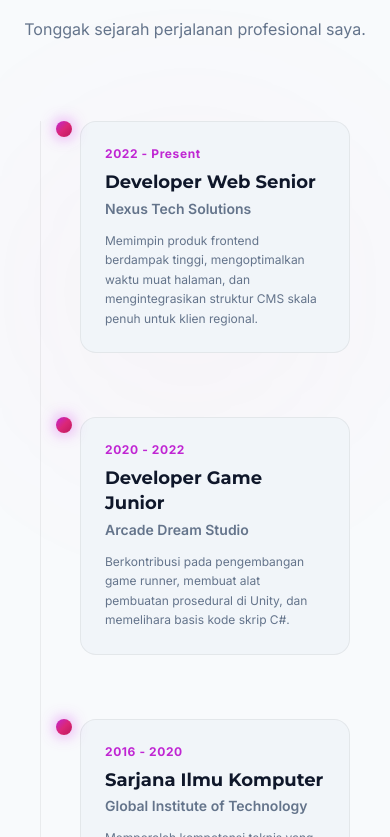
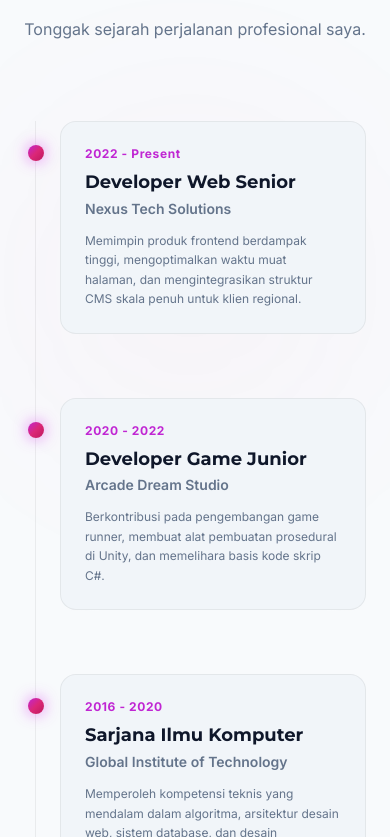
Before and after one commit to nailaazkia/webPortofolio, a React (Vite) app: page / in a window 390 px wide. Shown: the part 5167-6004 px from the top of the page. Built offline with nearby package versions, Linux system fonts and the light colour scheme; no server answers.

Commit message:
fix timeline layout: proper dot alignment on mobile and desktop

```diff
--- a/src/components/Experience.tsx
+++ b/src/components/Experience.tsx
@@ -34,9 +34,10 @@ export default function Experience({ experiences, lang }: ExperienceProps) {
         </div>
 
         {/* Timeline Container */}
-        <div className="relative max-w-3xl mx-auto pl-4 pr-4 md:px-0">
-          {/* Vertical center bar */}
-          <div className="absolute left-4 md:left-1/2 top-0 bottom-0 w-[1px] bg-white/5 md:-translate-x-1/2" />
+        <div className="relative max-w-3xl mx-auto">
+
+          {/* Vertical center bar — mobile: left side, desktop: center */}
+          <div className="absolute left-[11px] md:left-1/2 md:-translate-x-[0.5px] top-0 bottom-0 w-[1px] bg-white/10" />
 
           {experiences.map((exp, idx) => {
             const isEven = idx % 2 === 0;
@@ -44,30 +45,30 @@ export default function Experience({ experiences, lang }: ExperienceProps) {
             return (
               <div
                 key={exp.id || idx}
-                className={`relative mb-16 last:mb-0 flex flex-col md:flex-row ${
-                  isEven ? 'md:justify-start' : 'md:justify-end'
-                }`}
+                className="relative mb-16 last:mb-0"
               >
-                {/* Timeline node dot */}
+                {/* Timeline node dot — mobile: left side, desktop: center */}
                 <motion.div
                   initial={{ scale: 0 }}
                   whileInView={{ scale: 1 }}
                   viewport={{ once: true, margin: '-100px' }}
                   transition={{ type: 'spring' as const, stiffness: 200, damping: 10, delay: 0.1 }}
-                  className="absolute left-4 md:left-1/2 -translate-x-1/2 w-4 h-4 rounded-full fuchsia-gradient shadow-[0_0_15px_rgba(217,70,239,0.7)] z-10"
+                  className="absolute left-[4px] md:left-1/2 md:-translate-x-1/2 top-6 w-[16px] h-[16px] rounded-full fuchsia-gradient shadow-[0_0_15px_rgba(217,70,239,0.7)] z-10"
                 />
 
-                {/* Card wrapper */}
+                {/* Card — mobile: always right of line, desktop: alternating */}
                 <motion.div
-                  initial={{ opacity: 0, x: isEven ? -40 : 40 }}
+                  initial={{ opacity: 0, x: isEven ? -30 : 30 }}
                   whileInView={{ opacity: 1, x: 0 }}
                   viewport={{ once: true, margin: '-50px' }}
                   transition={{ type: 'spring' as const, stiffness: 70, damping: 14 }}
-                  className={`w-[calc(100%-2.5rem)] md:w-[45%] ml-10 md:ml-0 ${
-                    isEven ? 'md:pr-10 md:text-right' : 'md:pl-10 md:text-left'
-                  }`}
+                  className={`
+                    ml-9 mr-0
+                    md:ml-0 md:mr-0 md:w-[calc(50%-28px)]
+                    ${isEven ? 'md:text-right' : 'md:ml-auto md:text-left'}
+                  `}
                 >
-                  <div className="glass-card p-6 rounded-2xl border border-white/5 bg-zinc-900/10 hover:border-primary/10">
+                  <div className="glass-card p-6 rounded-2xl border border-white/5 bg-zinc-900/10 hover:border-primary/10 transition-colors">
                     <span className="text-primary font-bold text-xs tracking-wider mb-2 block select-none">
                       {exp.period}
                     </span>
```
